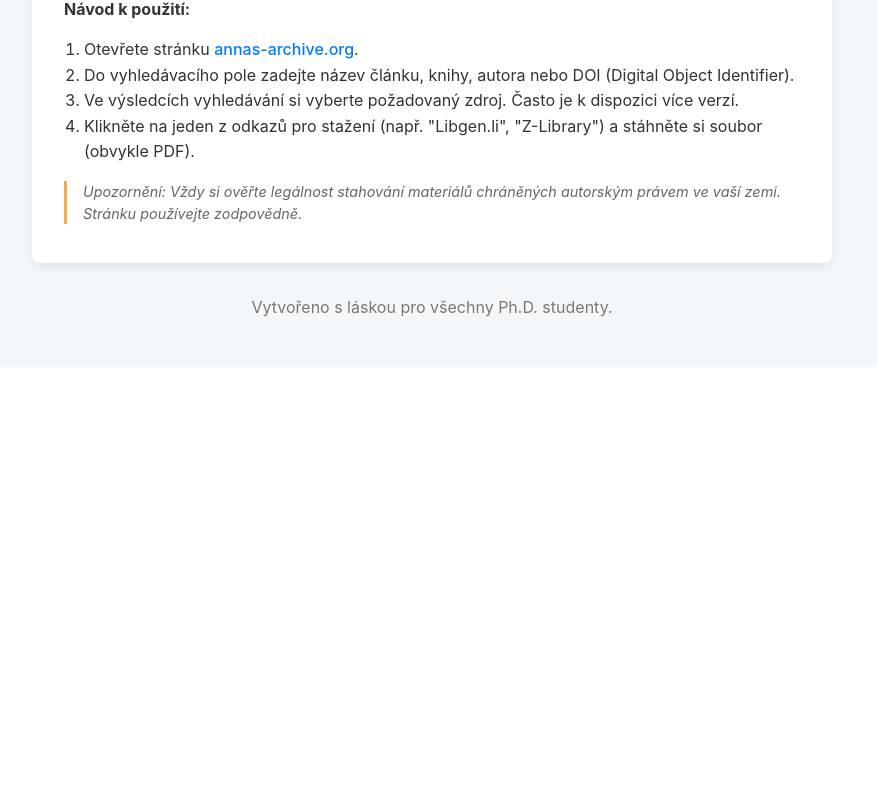
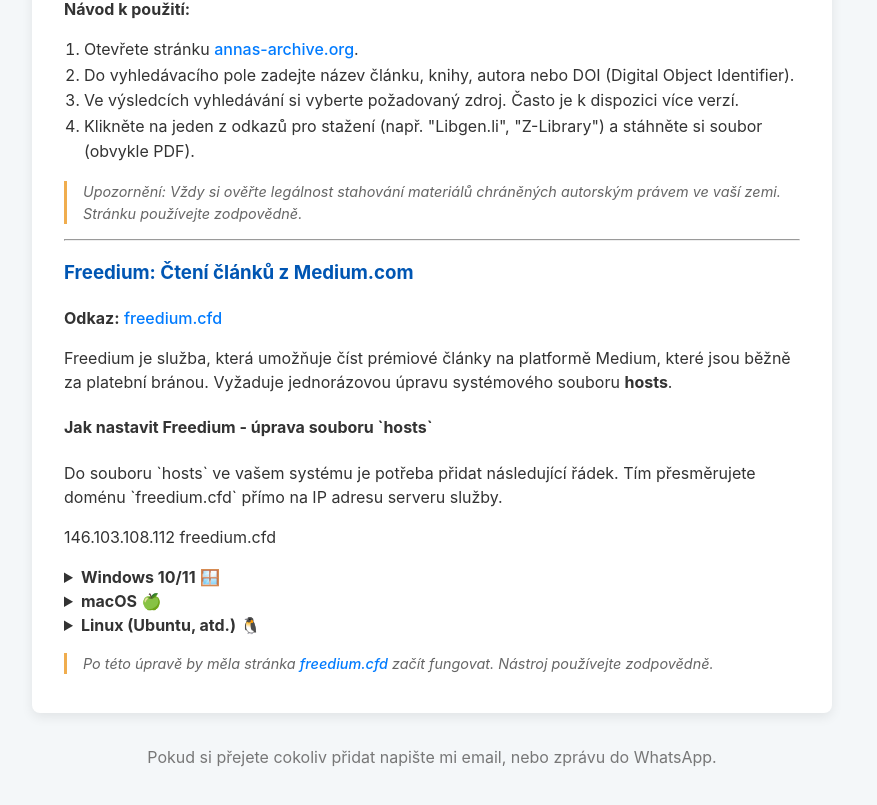
Before and after one commit to iamanro/academia, a React (Vite) app in the folder academia-project/: page / in a window 1280 px wide. Shown: the part 749-1554 px from the top of the page, without its empty margins (0-877 px from the left). Before the commit the page ends 1116 px from the top, so only its background shows below. Built offline with nearby package versions, Linux system fonts and the light colour scheme.

Commit message:
Přidán obsah a konfigurace pro GH Pages

```diff
--- a/academia-project/src/App.tsx
+++ b/academia-project/src/App.tsx
@@ -21,6 +21,8 @@ function App() {
 
         <section className="card">
           <h2>Návody</h2>
+
+          {/* První návod: Anna's Archive */}
           <article>
             <h3>Anna's Archive: Jak najít vědecké články</h3>
             <p>
@@ -40,11 +42,69 @@ function App() {
               <em>Upozornění: Vždy si ověřte legálnost stahování materiálů chráněných autorským právem ve vaší zemi. Stránku používejte zodpovědně.</em>
             </p>
           </article>
+
+          <hr /> {/* Vizuální oddělovač mezi návody */}
+
+          {/* Druhý návod: Freedium */}
+          <article>
+            <h3>Freedium: Čtení článků z Medium.com</h3>
+            <p>
+              <strong>Odkaz:</strong> <a href="http://freedium.cfd" target="_blank" rel="noopener noreferrer">freedium.cfd</a>
+            </p>
+            <p>
+              Freedium je služba, která umožňuje číst prémiové články na platformě Medium, které jsou běžně za platební bránou. Vyžaduje jednorázovou úpravu systémového souboru <strong>hosts</strong>.
+            </p>
+
+            <h4>Jak nastavit Freedium - úprava souboru `hosts`</h4>
+            <p>Do souboru `hosts` ve vašem systému je potřeba přidat následující řádek. Tím přesměrujete doménu `freedium.cfd` přímo na IP adresu serveru služby.</p>
+
+            <div className="code-block">
+              <p>146.103.108.112  freedium.cfd</p>
+            </div>
+
+            <div className="instructions">
+              <details>
+                <summary><strong>Windows 10/11</strong> 🪟</summary>
+                <ol>
+                  <li>Otevřete <strong>Poznámkový blok (Notepad)</strong> jako <strong>správce</strong> (v menu Start klikněte pravým tlačítkem a zvolte "Spustit jako správce").</li>
+                  <li>V Poznámkovém bloku jděte na <strong>Soubor &rarr; Otevřít</strong>.</li>
+                  <li>Do cesty vložte: <code>C:\Windows\System32\drivers\etc\</code></li>
+                  <li>Vpravo dole změňte filtr z "Textové dokumenty (*.txt)" na "Všechny soubory (*.*)" a otevřete soubor <strong>hosts</strong>.</li>
+                  <li>Na konec souboru přidejte řádek <code>146.103.108.112  freedium.cfd</code> a soubor uložte.</li>
+                </ol>
+              </details>
+
+              <details>
+                <summary><strong>macOS</strong> 🍏</summary>
+                <ol>
+                  <li>Otevřete <strong>Terminál</strong> (např. přes Spotlight [Cmd+Spacebar]).</li>
+                  <li>Zadejte příkaz <code>sudo nano /etc/hosts</code> a stiskněte Enter.</li>
+                  <li>Zadejte své administrátorské heslo.</li>
+                  <li>Na konec souboru přidejte řádek <code>146.103.108.112  freedium.cfd</code>.</li>
+                  <li>Stiskněte <strong>Ctrl+O</strong> pro uložení (potvrďte Enterem) a <strong>Ctrl+X</strong> pro ukončení.</li>
+                </ol>
+              </details>
+
+              <details>
+                <summary><strong>Linux (Ubuntu, atd.)</strong> 🐧</summary>
+                <ol>
+                  <li>Otevřete <strong>Terminál</strong>.</li>
+                  <li>Zadejte příkaz <code>sudo nano /etc/hosts</code> a stiskněte Enter.</li>
+                  <li>Zadejte své heslo.</li>
+                  <li>Na konec souboru přidejte řádek <code>146.103.108.112  freedium.cfd</code>.</li>
+                  <li>Uložte soubor (<strong>Ctrl+O</strong>, Enter) a zavřete editor (<strong>Ctrl+X</strong>).</li>
+                </ol>
+              </details>
+            </div>
+            <p className="disclaimer">
+              <em>Po této úpravě by měla stránka <a href="http://freedium.cfd" target="_blank" rel="noopener noreferrer">freedium.cfd</a> začít fungovat. Nástroj používejte zodpovědně.</em>
+            </p>
+          </article>
         </section>
       </main>
 
       <footer>
-        <p>Vytvořeno s láskou pro všechny Ph.D. studenty.</p>
+        <p>Pokud si přejete cokoliv přidat napište mi email, nebo zprávu do WhatsApp.</p>
       </footer>
     </div>
   );
--- a/academia-project/vite.config.ts
+++ b/academia-project/vite.config.ts
@@ -4,6 +4,6 @@ import react from '@vitejs/plugin-react'
 // https://vite.dev/config/
 export default defineConfig({
   plugins: [react()],
-  base: '/academia-project/',
+  base: '/academia/',
 
 })
```
